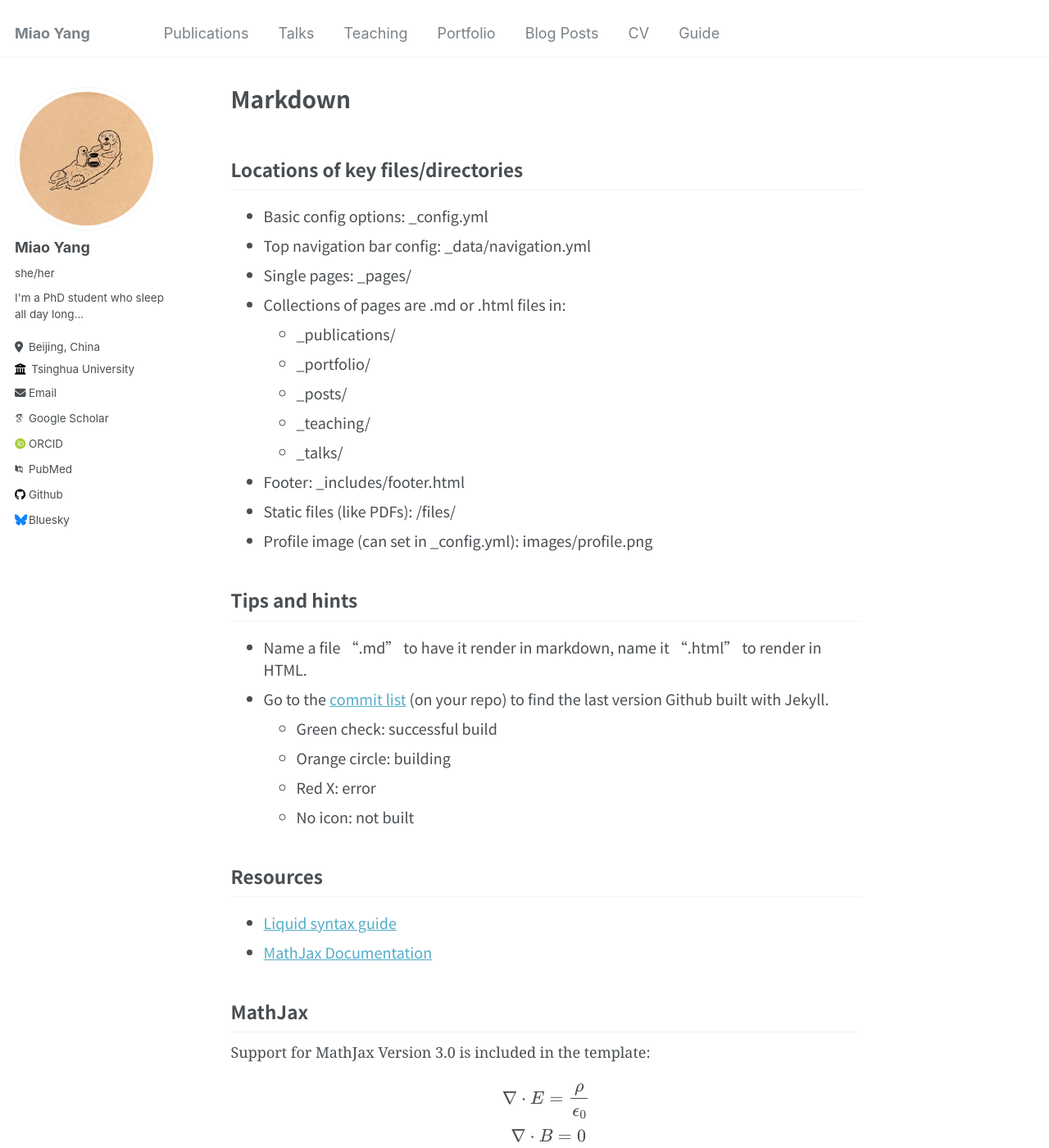
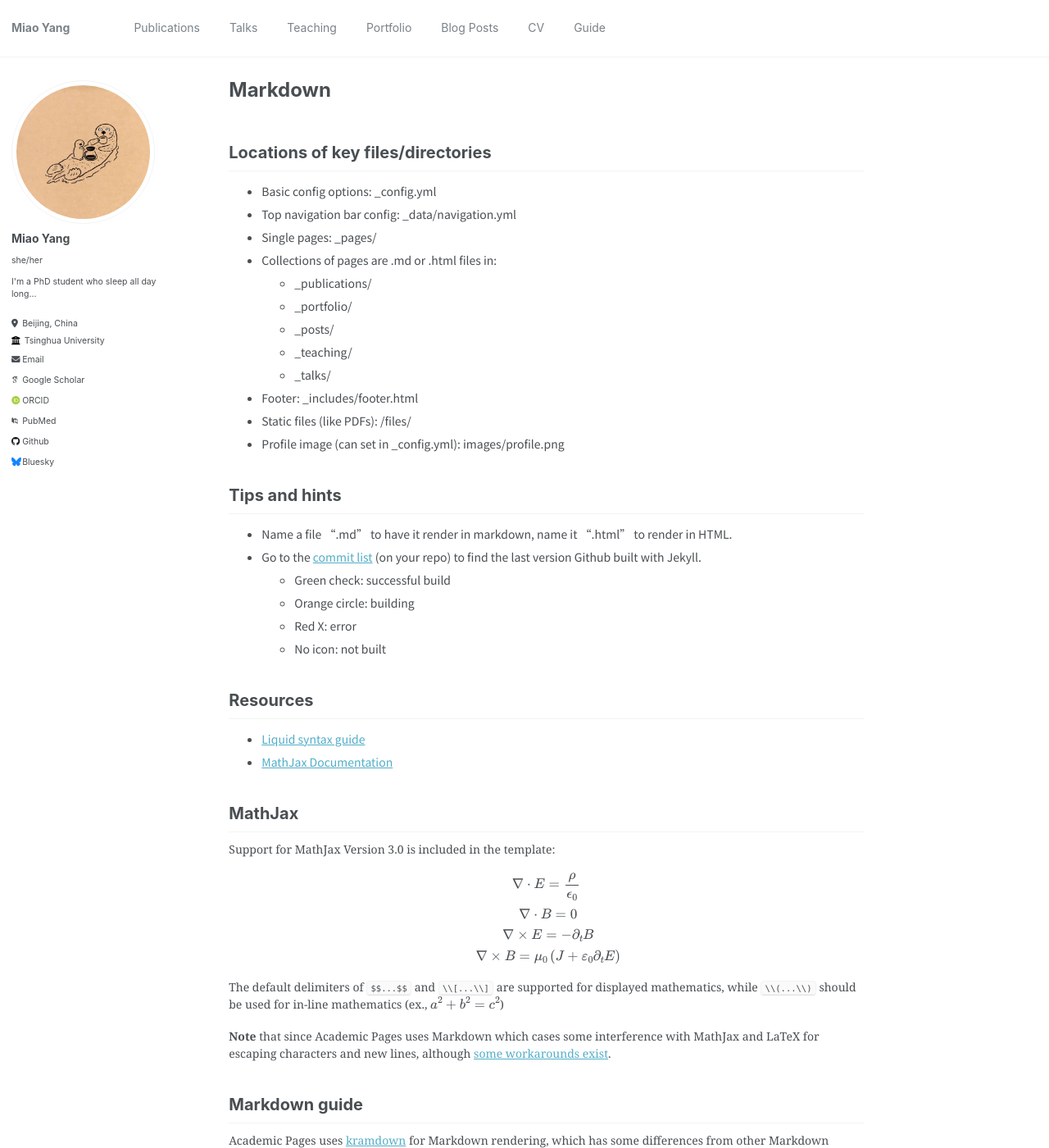
Before and after one commit to miaoyang129/miaoyang129.github.io, a Jekyll site: the page built from _pages/markdown.md, in a window 1280 px wide and 1400 px high. Shown: the whole window at 82% size. Built offline with Jekyll 4.4.1, drawn with Linux system fonts in a browser that asks for light colours; some web fonts are replaced.

Commit message:
font size updated

```diff
--- a/assets/css/main.scss
+++ b/assets/css/main.scss
@@ -45,14 +45,26 @@
 /* 设置全局字体 */
 body {
     font-family: 'Noto Sans SC', sans-serif;
+    font-size: 14px; /* 调整为较小的全局字号 */
+    line-height: 1.5; /* 行高设置，可以根据需要调整 */
   }
 
-  /* 设置标题的字体 */
-  h1, h2, h3, h4, h5, h6 {
-    font-family: 'Noto Sans SC', sans-serif;
+  /* 设置标题的字体和大小 */
+  h1 {
+    font-size: 24px; /* 调整为较小的标题字号 */
+  }
+  h2 {
+    font-size: 20px; /* 调整为较小的标题字号 */
+  }
+  h3 {
+    font-size: 18px; /* 调整为较小的标题字号 */
+  }
+  h4, h5, h6 {
+    font-size: 16px; /* 调整为较小的标题字号 */
   }
 
-  /* 设置段落的字体 */
+  /* 设置段落的字体和大小 */
   p {
     font-family: 'Georgia', serif;
+    font-size: 14px; /* 调整为较小的段落字号 */
   }
```
